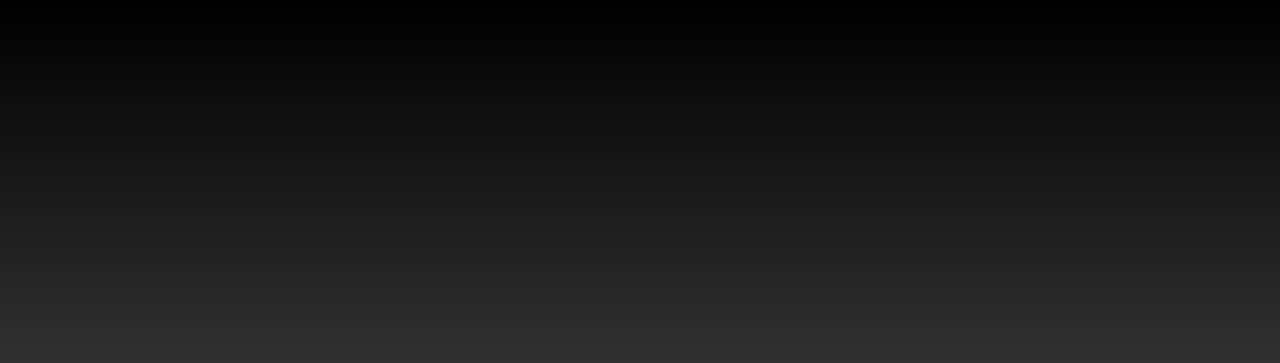
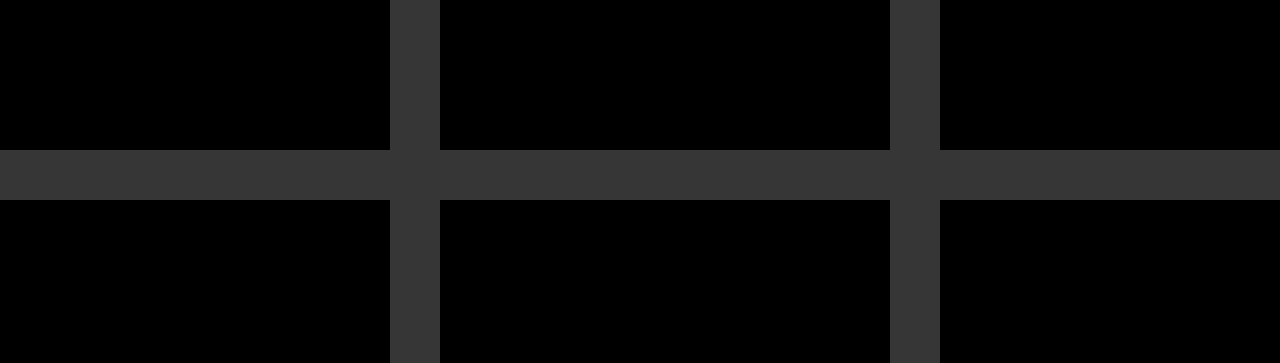
Before and after one commit to hbt701/HuGOATRiddle, a plain HTML site: page index.html in a window 1280 px wide. Shown: the top 363 px of the page. Drawn offline with Linux system fonts and the light colour scheme.

Commit message:
Update index.html

```diff
--- a/index.html
+++ b/index.html
@@ -4,7 +4,12 @@
   <title>HuGOAT Riddle</title>
   <style>
     body {
-      background: linear-gradient(0deg, #000000 0%, #363636 50%, #000000 100%);
+      background-color: black;
+      background-image:
+        linear-gradient(#363636 50px, transparent 50px),
+        linear-gradient(90deg, #363636 50px, transparent 50px);
+      background-size: 500px 500px;
+      background-position: center center;
       height: 100vh;
       margin: 0;
       padding: 0;
@@ -12,15 +17,7 @@
       flex-direction: column;
       align-items: center;
       justify-content: center;
-      animation: gradientAnimation 10s ease-in-out infinite;
     }
-
-    @keyframes gradientAnimation {
-      0% { background-position: 0% 50%; }
-      50% { background-position: 100% 50%; }
-      100% { background-position: 0% 50%; }
-    }
-
     h1 {
       color: white;
       font-family: "Arial", sans-serif;
@@ -28,7 +25,6 @@
       text-align: center;
       margin-bottom: 20px;
     }
-
     button {
       display: block;
       margin: 0 auto;
```
